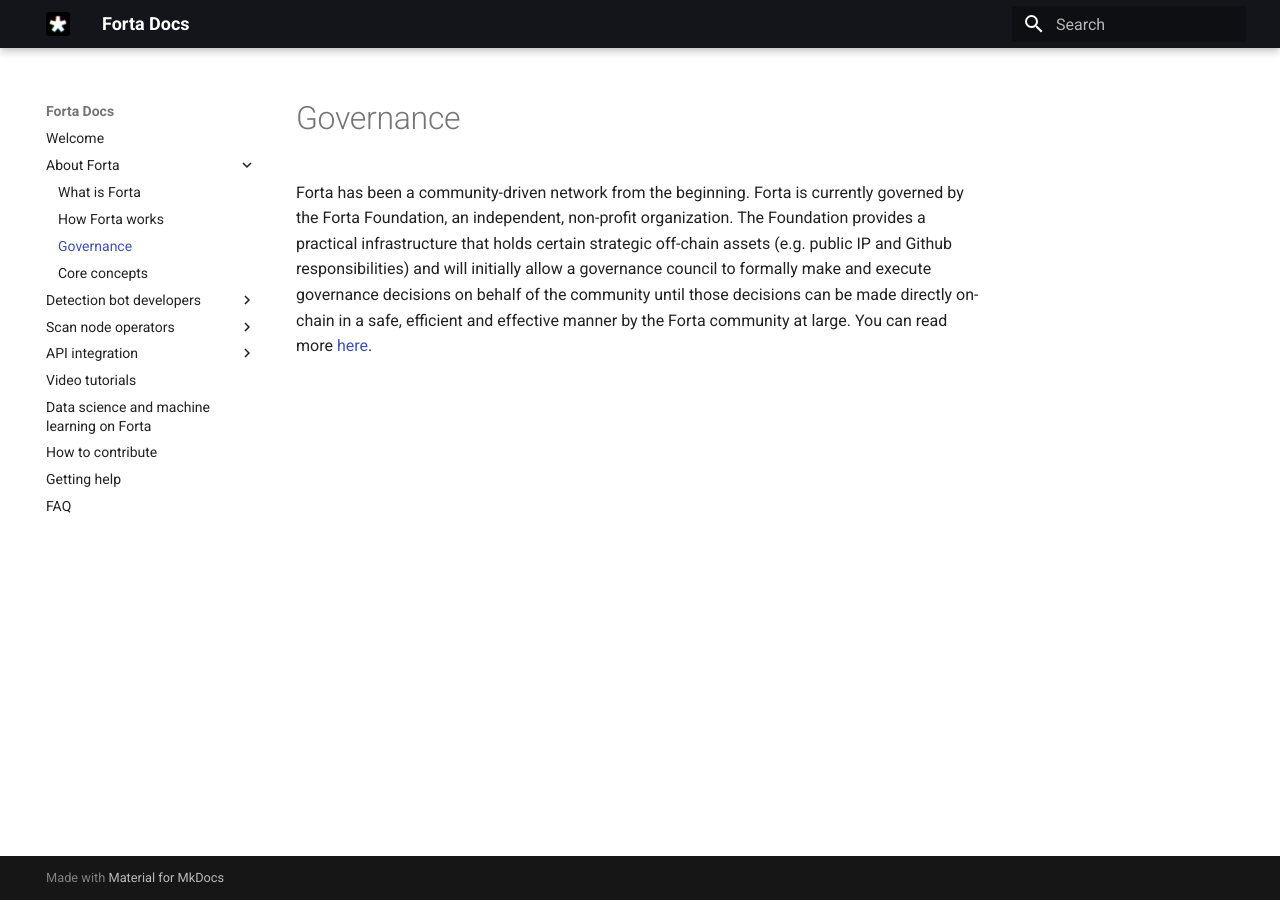
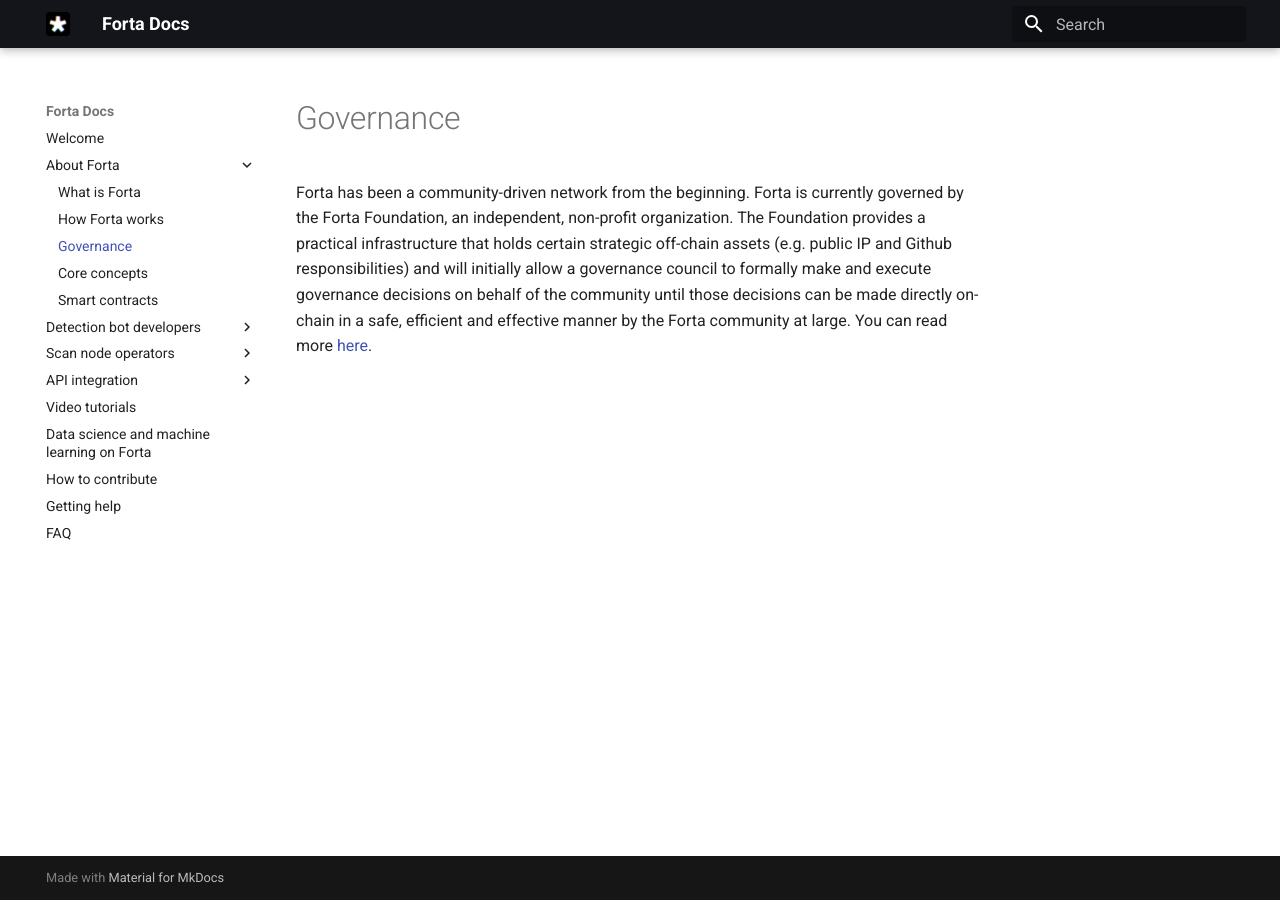
Before and after one commit to forta-network/docs, an MkDocs documentation site: the page built from docs/governance.md, in a window 1280 px wide. Built offline with MkDocs 1.6.1 and Material for MkDocs 9.7.7, drawn with Linux system fonts in a browser that asks for light colours.

Commit message:
added smart contracts to nav bar

```diff
--- a/mkdocs.yml
+++ b/mkdocs.yml
@@ -7,6 +7,7 @@
       - How Forta works: how-forta-works.md
       - Governance: governance.md
       - Core concepts: concepts.md
+      - Smart contracts: smart-contracts.md
   - Detection bot developers:
       - Build your first detection bot:
           - 1) Quick start: quickstart.md
```
